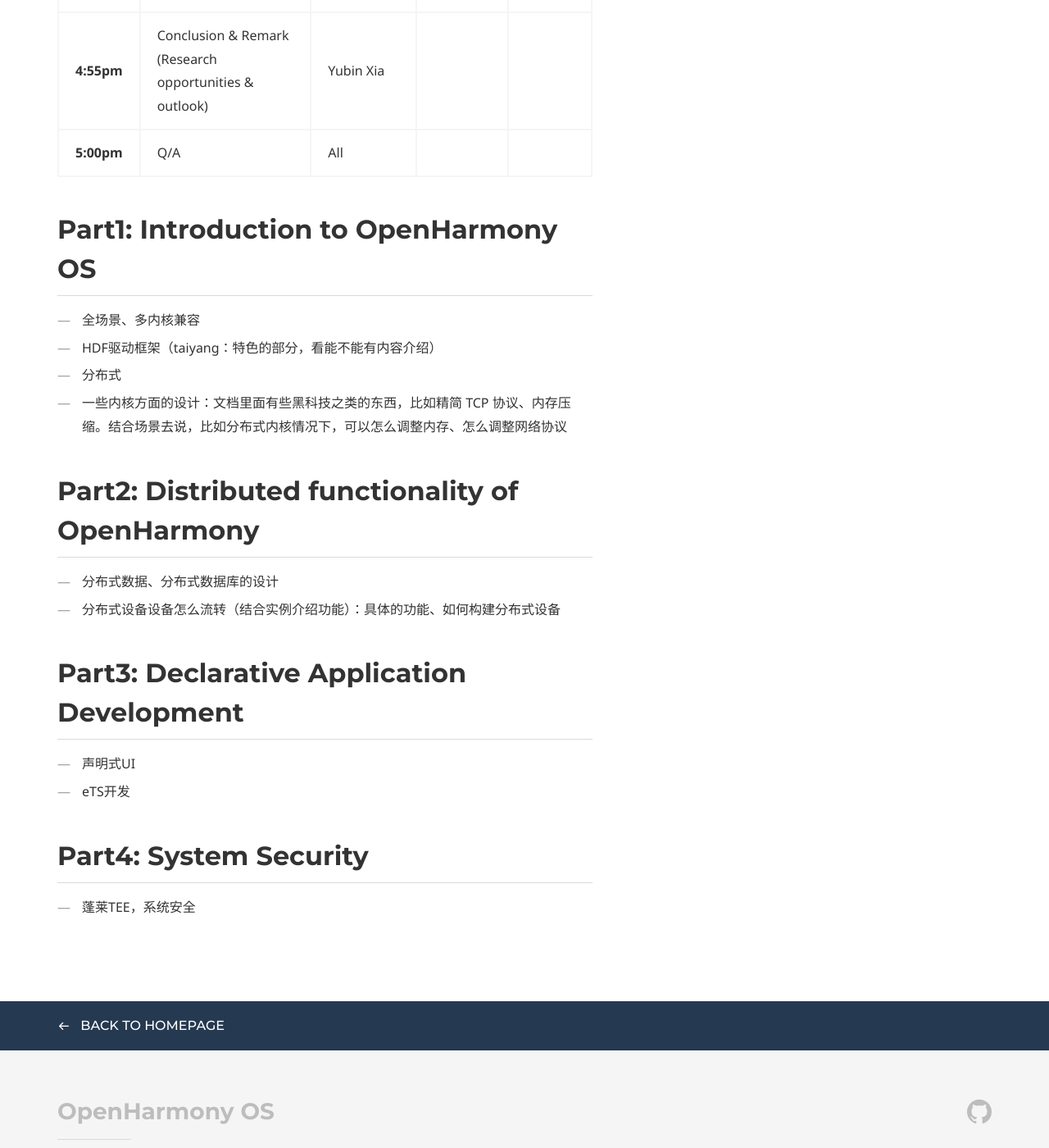
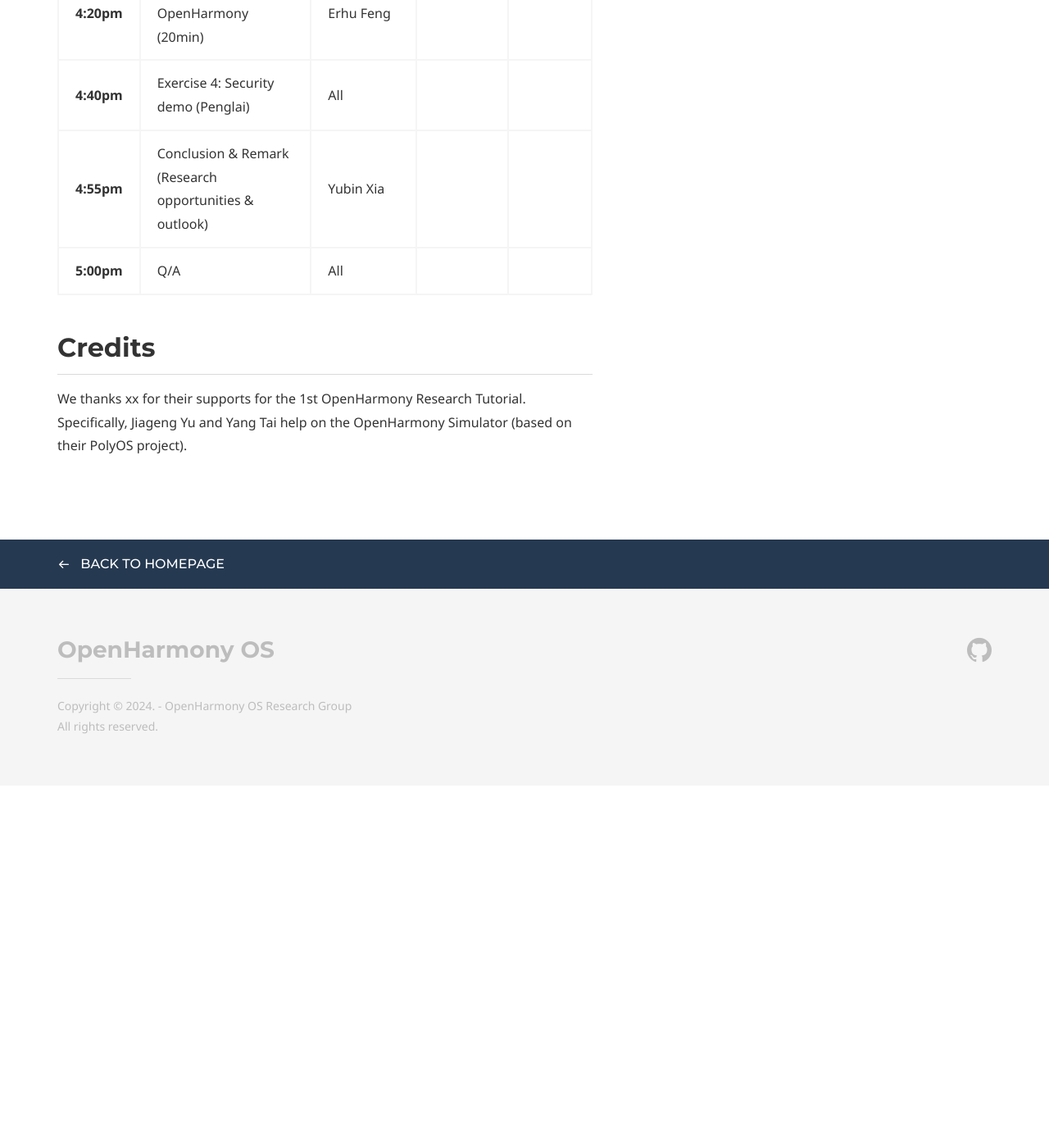
Before and after one commit to openharmony-research/openharmony-research.github.io, a Jekyll site: the page built from tutorial.md, in a window 1280 px wide and 1400 px high, scrolled down 1936 px. Shown: the whole window at 82% size. Built offline with Jekyll 4.4.1, drawn with Linux system fonts in a browser that asks for light colours; some web fonts are replaced; after the commit the page ends 2894 px from its top, so only the background shows below that; some of the changed text lies outside the part shown.

Commit message:
tutorial: page update
Signed-off-by: Dong Du <Dd_nirvana@sjtu.edu.cn>

```diff
--- a/tutorial.md
+++ b/tutorial.md
@@ -44,19 +48,7 @@
 | **4:55pm** | Conclusion & Remark (Research opportunities & outlook)      | Yubin Xia            |             |        |
 | **5:00pm** | Q/A                                                          | All                  |             |        |
 
-## Part1: Introduction to OpenHarmony OS
-- 全场景、多内核兼容
-- HDF驱动框架（taiyang：特色的部分，看能不能有内容介绍）
-- 分布式
-- 一些内核方面的设计：文档里面有些黑科技之类的东西，比如精简 TCP 协议、内存压缩。结合场景去说，比如分布式内核情况下，可以怎么调整内存、怎么调整网络协议
+## Credits
 
-## Part2: Distributed functionality of OpenHarmony
-- 分布式数据、分布式数据库的设计
-- 分布式设备设备怎么流转（结合实例介绍功能）：具体的功能、如何构建分布式设备
-
-## Part3: Declarative Application Development
-- 声明式UI
-- eTS开发
-
-## Part4: System Security
-- 蓬莱TEE，系统安全
+We thanks xx for their supports for the 1st OpenHarmony Research Tutorial.
+Specifically, Jiageng Yu and Yang Tai help on the OpenHarmony Simulator (based on their PolyOS project).
```
Also changed, not shown: other parts of tutorial.md (+4 -0 lines).
